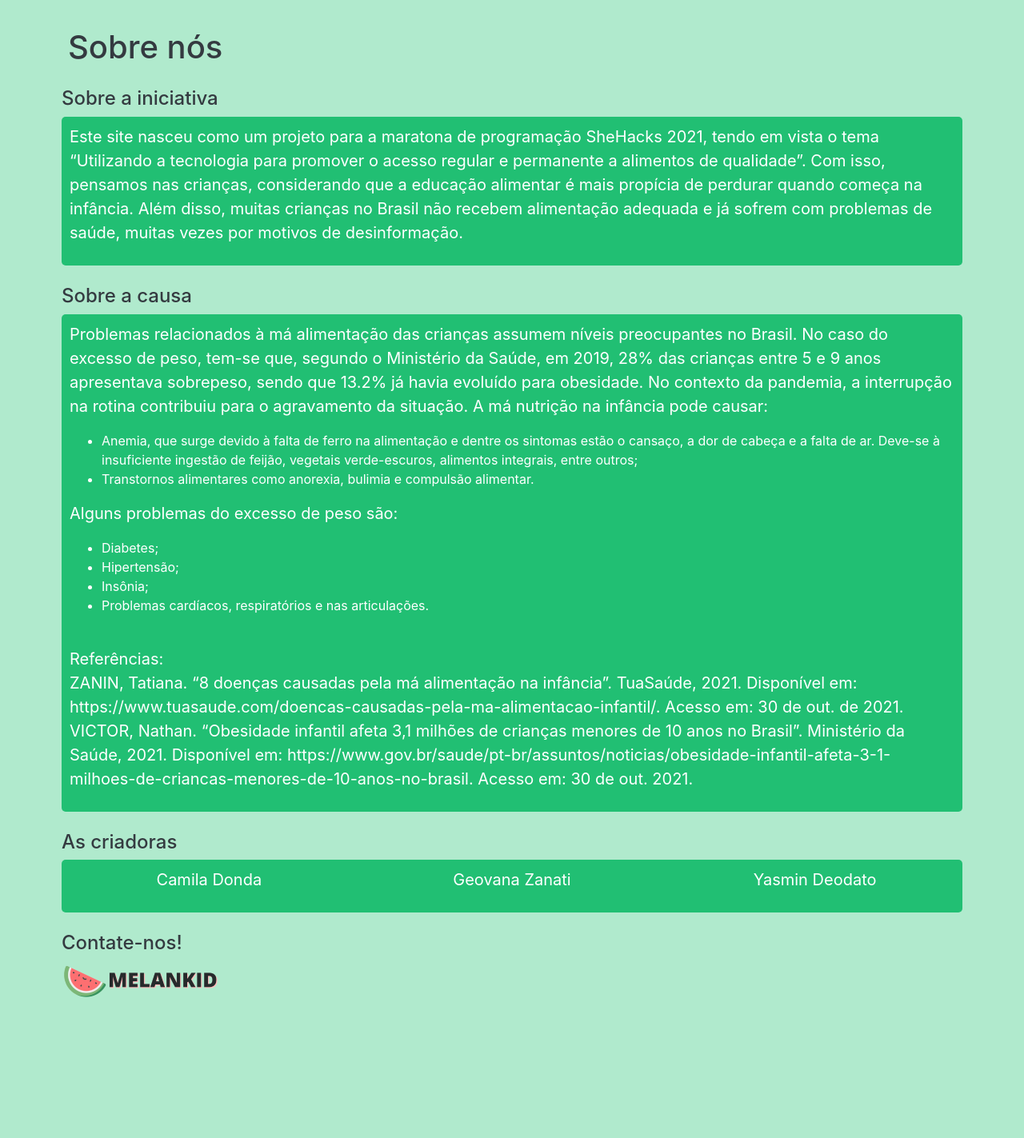
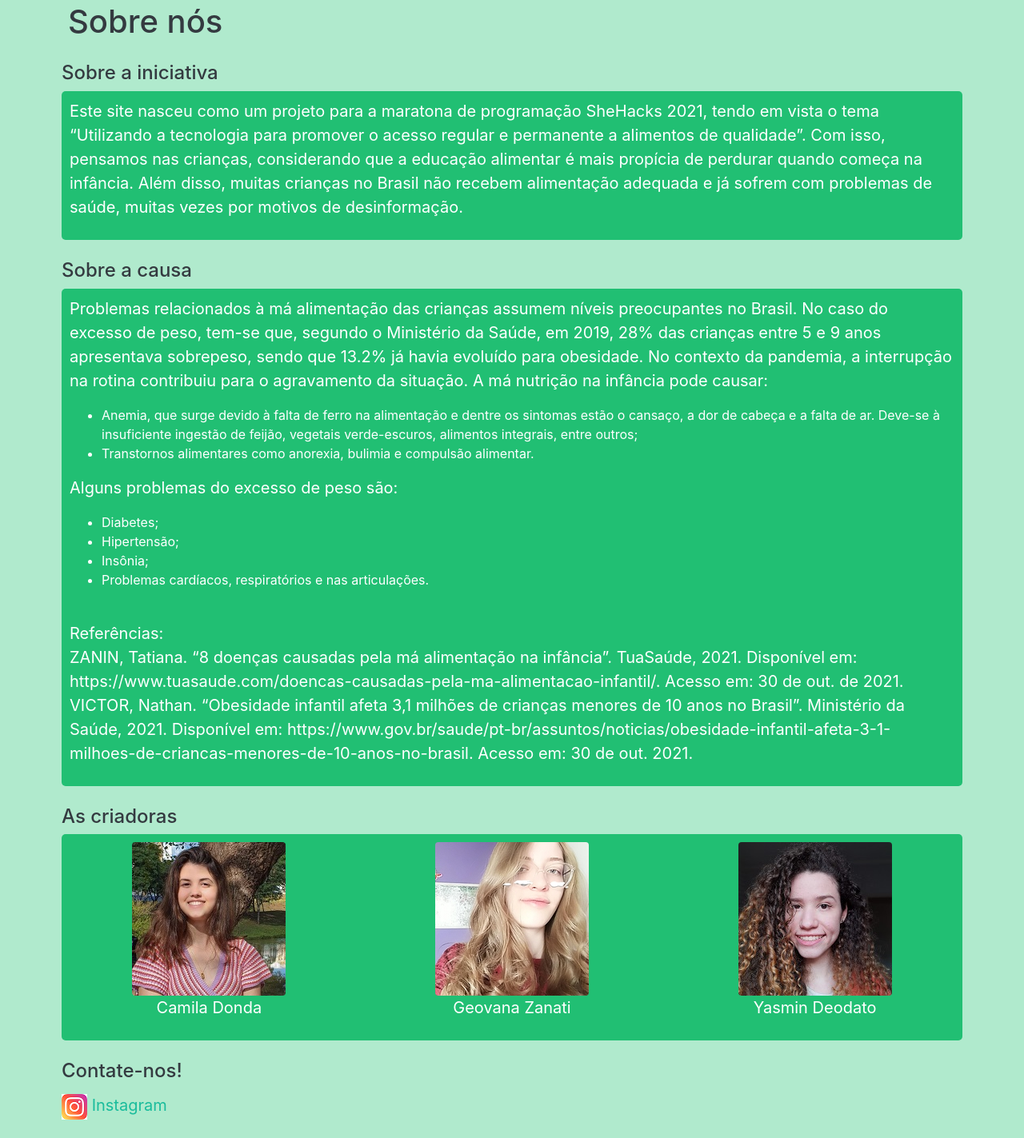
Before and after one commit to YasminDeodato/MelanKid, a website: page pages/sobre_nos.html in a window 1280 px wide. Shown: the part 165-1588 px from the top of the page at 80% size. Before the commit the page ends 1437 px from the top, so only its background shows below. Drawn offline with Linux system fonts and the light colour scheme.

Commit message:
Atualização imagens da página Sobre Nos

```diff
--- a/css/style.css
+++ b/css/style.css
@@ -33,12 +33,6 @@ a:not([href]):not([tabindex]):hover, a:not([href]):not([tabindex]):focus {
 a:not([href]):not([tabindex]):focus {
   outline: 0;
 }
-
-/*BACKGROUND*/
-/*CORES
-#face3c
-#5526c4
-#181818 */
 
 /*MENU*/
 #mainNav {
@@ -166,7 +160,7 @@ a:not([href]):not([tabindex]):focus {
 /*Cabeçalho*/
 .masthead {
   height:  100vh;
-  padding-top: calc(4rem + 74px);
+  padding-top: calc(3rem + 74px);
   padding-bottom: 7rem;
 }
 
@@ -187,7 +181,7 @@ a:not([href]):not([tabindex]):focus {
 
 @media (min-width: 992px) {
   .masthead {
-    padding-top: calc(6rem + 104px);
+    padding-top: calc(4rem + 104px);
     padding-bottom: 6rem;
   }
   .masthead .masthead-heading {
--- a/pages/sobre_nos.html
+++ b/pages/sobre_nos.html
@@ -87,21 +87,23 @@
                         <div class="content bg-primary mb-4">
                           <div class="row align-items-start">
                             <div class="col-lg-4 col-sm-auto mx-auto align-items-start">
+                              <a href="https://www.instagram.com/camilaa_donda/"><img class="img-fluid rounded mx-auto d-block" src="../assets/img/criadoras/camila.jpg" alt="Camila Donda"/></a>
                               <p class="text-white text-center">Camila Donda</p>
-
                              </div>
                             <div class="col-lg-4 col-sm-auto mx-auto align-items-start">
+                              <a href="https://www.instagram.com/ge_leia/"><img class="img-fluid rounded mx-auto d-block" src="../assets/img/criadoras/geovana.jpg" alt="Geovana Zanati"/></a>
                               <p class="text-white text-center">Geovana Zanati</p>
 
                             </div>
                             <div class="col-lg-4 col-sm-auto mx-auto align-items-start">
+                              <a href="https://www.instagram.com/_yasmin.deodato/"><img class="img-fluid rounded mx-auto d-block" src="../assets/img/criadoras/yasmin.jpg" alt="Yasmin Deodato"/></a>
                               <p class="text-white text-center">Yasmin Deodato</p>
                             </div>
                           </div>
                         </div>
 
                         <h4>Contate-nos!</h4>
-                        <a class="navbar-brand js-scroll-trigger" href="#"><img class="img-fluid" src="../assets/logo/logo_hor_peq.png" alt="MelanKid"/></a>
+                        <a class="navbar-brand js-scroll-trigger" href="#"><img class="img-fluid" src="../assets/instagram.png" alt="MelanKid"/> Instagram</a>
                   </div>
                 </div>
             </div>
```
Also changed, not shown: assets/img/criadoras/camila.jpg (added), assets/img/criadoras/geovana.jpg (added), assets/img/criadoras/yasmin.jpg (added), assets/instagram.png (added).
